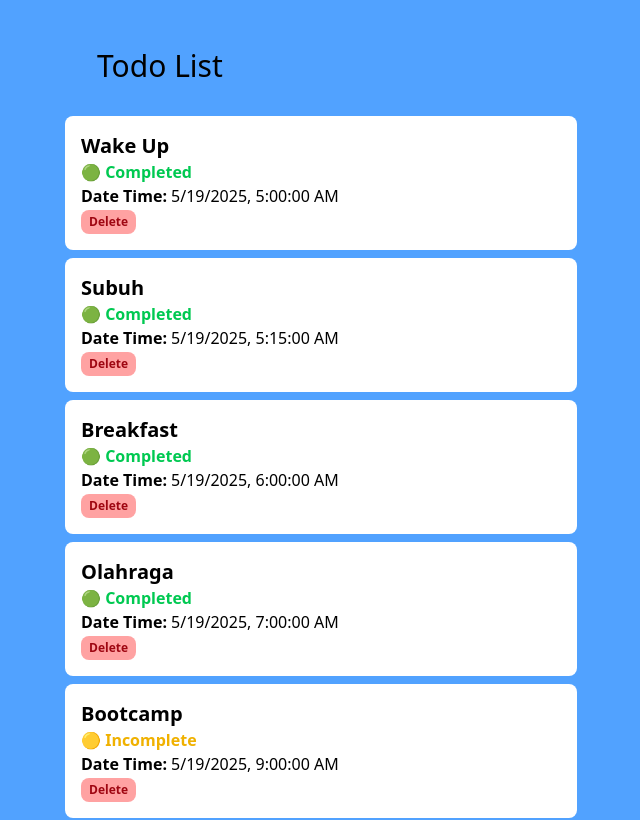
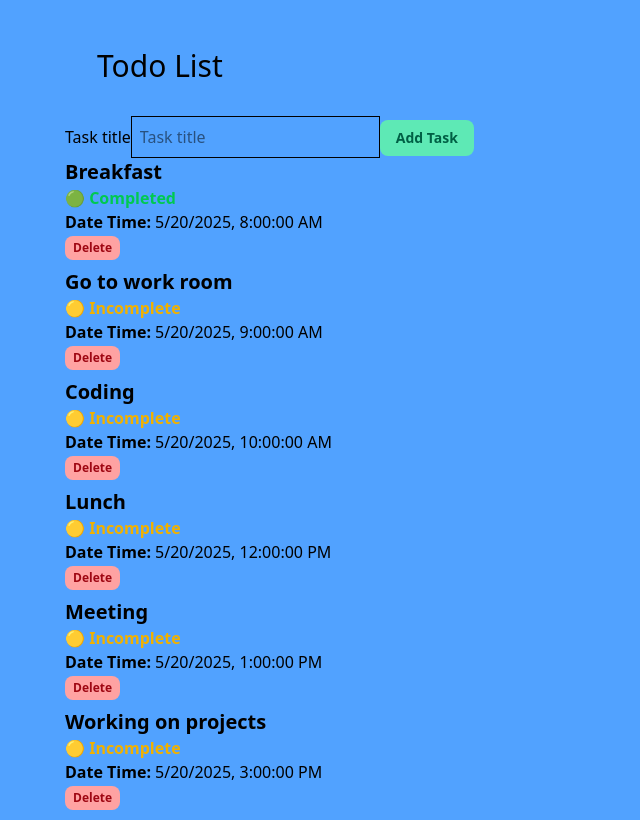
Before and after one commit to muhammmadrizki/todo-list, a React (Vite) app: page / in a window 1280 px wide. Shown: the top 820 px of the page, without its empty margins (319-959 px from the left). Built offline with nearby package versions, Linux system fonts and the light colour scheme.

Commit message:
added delete button and add task. and use state

```diff
--- a/src/App.tsx
+++ b/src/App.tsx
@@ -1,35 +1,38 @@
-import { ButtonSmall } from "./components/button";
+import { useState } from "react";
+import type { Task } from "./modules/task/type";
+import { TaskCard } from "./components/task-card";
+import { Button } from "./components/button";
 
-const tasks = [
+const initialTasks: Task[] = [
   {
     id: 1,
-    title: "Wake Up",
+    title: "Breakfast",
     completed: true,
-    date: new Date("2025-05-19 5:00"),
+    date: new Date("2025-05-20 8:00"),
   },
   {
     id: 2,
-    title: "Subuh",
-    completed: true,
-    date: new Date("2025-05-19 5:15"),
+    title: "Go to work room",
+    completed: false,
+    date: new Date("2025-05-20 9:00"),
   },
   {
     id: 3,
-    title: "Breakfast",
-    completed: true,
-    date: new Date("2025-05-19 6:00"),
+    title: "Coding",
+    completed: false,
+    date: new Date("2025-05-20 10:00"),
   },
   {
     id: 4,
-    title: "Olahraga",
-    completed: true,
-    date: new Date("2025-05-19 7:00"),
+    title: "Lunch",
+    completed: false,
+    date: new Date("2025-05-20 12:00"),
   },
   {
     id: 5,
-    title: "Bootcamp",
+    title: "Meeting",
     completed: false,
-    date: new Date("2025-05-19 9:00"),
+    date: new Date("2025-05-20 13:00"),
   },
   {
     id: 6,
@@ -58,28 +61,57 @@ const tasks = [
 ];
 
 export function App() {
+  const [tasks, setTasks] = useState(initialTasks);
+
+  function addTask(event: React.FormEvent<HTMLFormElement>) {
+    event.preventDefault();
+
+    const formData = new FormData(event.currentTarget);
+
+    const title = String(formData.get("title"));
+
+    const newTask = {
+      id: tasks[tasks.length - 1].id + 1,
+      title: title,
+      completed: false,
+      date: new Date(),
+    };
+
+    const updatedTasks = [...tasks, newTask];
+
+    setTasks(updatedTasks);
+
+    event.currentTarget.reset();
+  }
+
+  function removeTask(id: number) {
+    const updatedTasks = tasks.filter((task) => task.id !== id);
+    setTasks(updatedTasks);
+  }
+
   return (
-    <div className="p-4 bg-blue-400 flex justify-center ">
+    <div className="p-4 bg-blue-400 flex justify-center">
       <section className="w-full max-w-lg">
+        {" "}
         <h1 className="p-8 text-3xl">Todo List</h1>
-
+        <form onSubmit={addTask} method="post">
+          <label htmlFor="title">Task title</label>
+          <input
+            type="text"
+            id="title"
+            name="title"
+            placeholder="Task title"
+            className="p-2 border"
+          />
+          <Button type="submit" className="p-2 bg-blue-300">
+            Add Task
+          </Button>
+        </form>
         <ul className="space-y-2">
           {tasks.map((task) => {
             return (
-              <li key={task.id} className="bg-white p-4 rounded-lg">
-                <h2 className="text-xl font-bold">{task.title}</h2>
-                <p className="font-bold">
-                  {task.completed ? (
-                    <span className="text-green-500">🟢 Completed</span>
-                  ) : (
-                    <span className="text-yellow-500">🟡 Incomplete</span>
-                  )}
-                </p>
-                <p>
-                  <span className="font-bold">Date Time: </span>
-                  <span>{task.date.toLocaleString()}</span>
-                </p>
-                <ButtonSmall>Delete</ButtonSmall>
+              <li key={task.id}>
+                <TaskCard task={task} removeTask={removeTask} />
               </li>
             );
           })}
--- /dev/null
+++ b/src/components/button-counter.tsx
@@ -0,0 +1,22 @@
+import { useState } from "react";
+import { Button } from "./button";
+
+export function ButtonCounter() {
+  const [count, setCount] = useState(0);
+
+  function handleIncrement() {
+    setCount(count + 1);
+  }
+
+  function handleDecrement() {
+    setCount(count - 1);
+  }
+
+  return (
+    <div>
+      <h4 className="text-xl">{count}</h4>
+      <Button onClick={handleIncrement}>Increment</Button>
+      <Button onClick={handleDecrement}>Decrement</Button>
+    </div>
+  );
+}
--- a/src/components/button.tsx
+++ b/src/components/button.tsx
@@ -1,15 +1,19 @@
-export function Button({ children }: { children: React.ReactNode }) {
+export function Button(props: React.ButtonHTMLAttributes<HTMLButtonElement>) {
   return (
-    <button className="px-4 py-2 font-bold bg-emerald-300 text-emerald-800 rounded-lg text-sm">
-      {children}
-    </button>
+    <button
+      {...props}
+      className="px-4 py-2 font-bold bg-emerald-300 text-emerald-800 rounded-lg text-sm"
+    />
   );
 }
 
-export function ButtonSmall({ children }: { children: React.ReactNode }) {
+export function ButtonSmall(
+  props: React.ButtonHTMLAttributes<HTMLButtonElement>
+) {
   return (
-    <button className="px-2 py-1 font-bold bg-red-300 text-red-800 rounded-lg text-xs">
-      {children}
-    </button>
+    <button
+      {...props}
+      className="px-2 py-1 font-bold bg-red-300 text-red-800 rounded-lg text-xs"
+    />
   );
 }
--- /dev/null
+++ b/src/components/task-card.tsx
@@ -0,0 +1,29 @@
+import type { Task } from "../modules/task/type";
+import { ButtonSmall } from "./button";
+
+export function TaskCard({
+  task,
+  removeTask,
+}: {
+  task: Task;
+  removeTask: (id: number) => void;
+}) {
+  return (
+    <div>
+      <h2 className="text-xl font-bold">{task.title}</h2>
+      <p className="font-bold">
+        {task.completed ? (
+          <span className="text-green-500">🟢 Completed</span>
+        ) : (
+          <span className="text-yellow-500">🟡 Incomplete</span>
+        )}
+      </p>
+      <p>
+        <span className="font-bold">Date Time: </span>
+        <span>{task.date.toLocaleString()}</span>
+      </p>
+
+      <ButtonSmall onClick={() => removeTask(task.id)}>Delete</ButtonSmall>
+    </div>
+  );
+}
--- /dev/null
+++ b/src/modules/task/type.ts
@@ -0,0 +1,6 @@
+export type Task = {
+  id: number;
+  title: string;
+  completed: boolean;
+  date: Date;
+};
```
Also changed, not shown: src/components/card.tsx (deleted).
